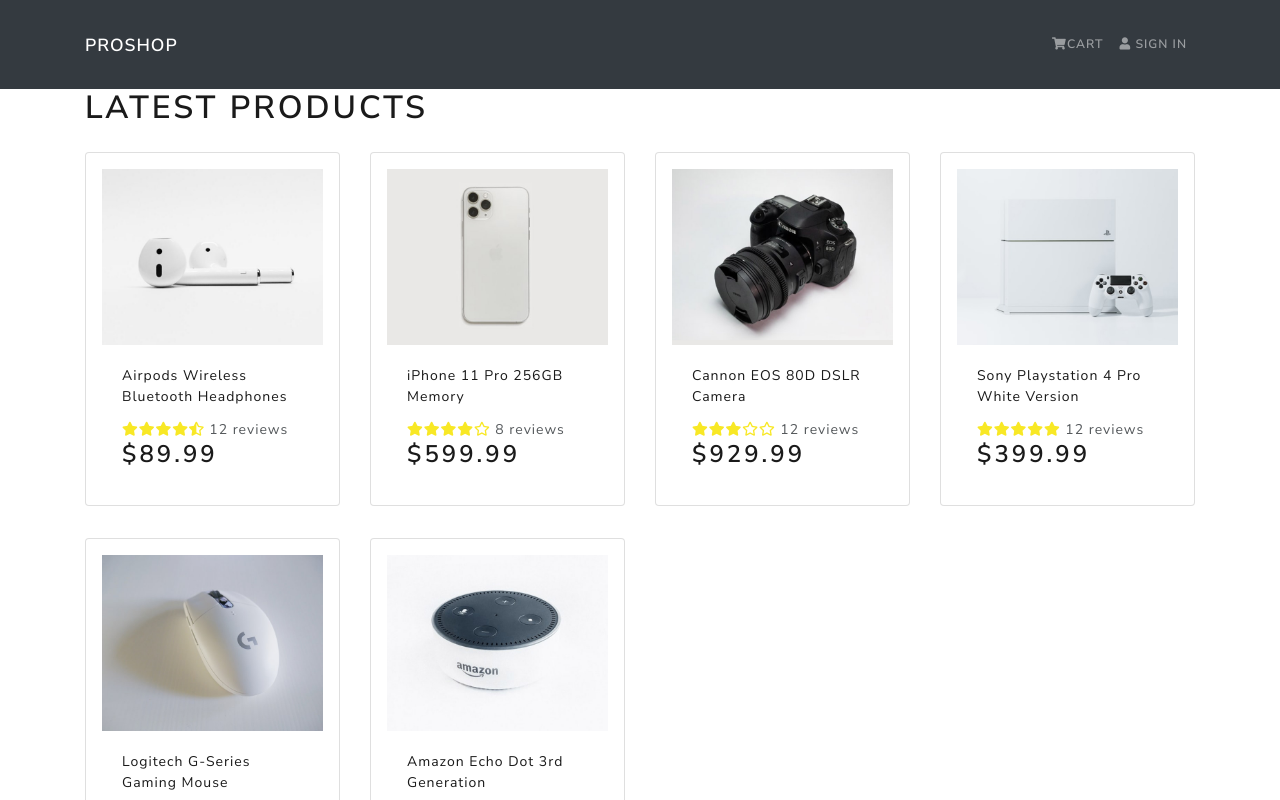
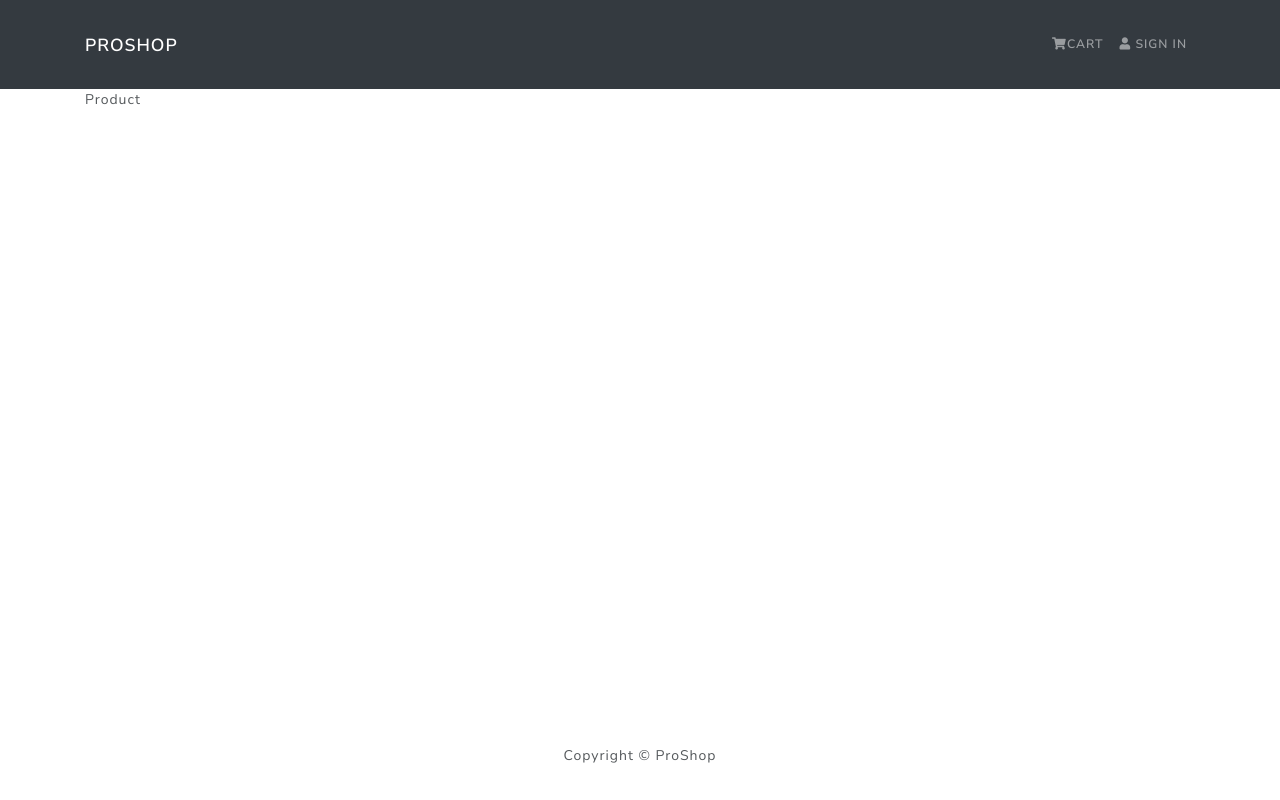
Before and after one commit to JacobwBruce/eCommerce-project, a React (Create React App) app in the folder frontend/: page /product/1 in a window 1280 px wide. Shown: the top 800 px of the page. Built offline with nearby package versions, Linux system fonts and the light colour scheme.

Commit message:
Installed react-router

```diff
--- a/frontend/package.json
+++ b/frontend/package.json
@@ -10,9 +10,12 @@
     "@types/node": "^12.0.0",
     "@types/react": "^16.9.0",
     "@types/react-dom": "^16.9.0",
+    "@types/react-router-dom": "^5.1.6",
     "react": "^16.13.1",
     "react-bootstrap": "^1.3.0",
     "react-dom": "^16.13.1",
+    "react-router-bootstrap": "^0.25.0",
+    "react-router-dom": "^5.2.0",
     "react-scripts": "3.4.3",
     "typescript": "^3.8.3"
   },
--- a/frontend/src/App.tsx
+++ b/frontend/src/App.tsx
@@ -1,20 +1,23 @@
 import React from 'react';
+import { BrowserRouter as Router, Route } from 'react-router-dom';
 import { Container } from 'react-bootstrap';
 import Footer from './components/Footer';
 import Header from './components/Header';
 import HomeScreen from './screens/HomeScreen';
+import ProductScreen from './screens/ProductScreen';
 
 function App() {
     return (
-        <>
+        <Router>
             <Header />
             <main>
                 <Container>
-                    <HomeScreen />
+                    <Route path='/' component={HomeScreen} exact />
+                    <Route path='/product/:id' component={ProductScreen} />
                 </Container>
             </main>
             <Footer />
-        </>
+        </Router>
     );
 }
 
--- a/frontend/src/components/Product.tsx
+++ b/frontend/src/components/Product.tsx
@@ -1,5 +1,6 @@
 import React from 'react';
 import { Card } from 'react-bootstrap';
+import { Link } from 'react-router-dom';
 import Rating from './Rating';
 
 interface Props {
@@ -20,15 +21,15 @@
 const Product: React.FC<Props> = ({ product }) => {
     return (
         <Card className='my-3 p-3 rounded'>
-            <a href={`/product/${product._id}`}>
+            <Link to={`/product/${product._id}`}>
                 <Card.Img src={product.image} variant='top' />
-            </a>
+            </Link>
             <Card.Body>
-                <a href={`/product/${product._id}`}>
+                <Link to={`/product/${product._id}`}>
                     <Card.Title as='div'>
                         <strong>{product.name}</strong>
                     </Card.Title>
-                </a>
+                </Link>
 
                 <Card.Text as='div'>
                     <Rating value={product.rating} text={`${product.numReviews} reviews`} />
--- a/frontend/src/components/Rating.tsx
+++ b/frontend/src/components/Rating.tsx
@@ -2,7 +2,7 @@
 
 interface Props {
     value: number;
-    text?: string;
+    text: string;
     color?: string;
 }
 
@@ -27,7 +27,7 @@
 
     return (
         <div className='Rating'>
-            {stars} <span>{text && text}</span>
+            {stars} <br /> <span>{text && text}</span>
         </div>
     );
 };
--- a/frontend/src/index.css
+++ b/frontend/src/index.css
@@ -1,3 +1,11 @@
 main {
     min-height: 80vh;
 }
+
+h3 {
+    padding: 1rem 0;
+}
+
+.Rating span {
+    margin: 0.1rem;
+}
--- /dev/null
+++ b/frontend/src/screens/ProductScreen.tsx
@@ -0,0 +1,7 @@
+import React from 'react';
+
+const ProductScreen: React.FC = () => {
+    return <div>Product</div>;
+};
+
+export default ProductScreen;
```
Also changed, not shown: 2 other files (tests, documents, lock files or other folders).
